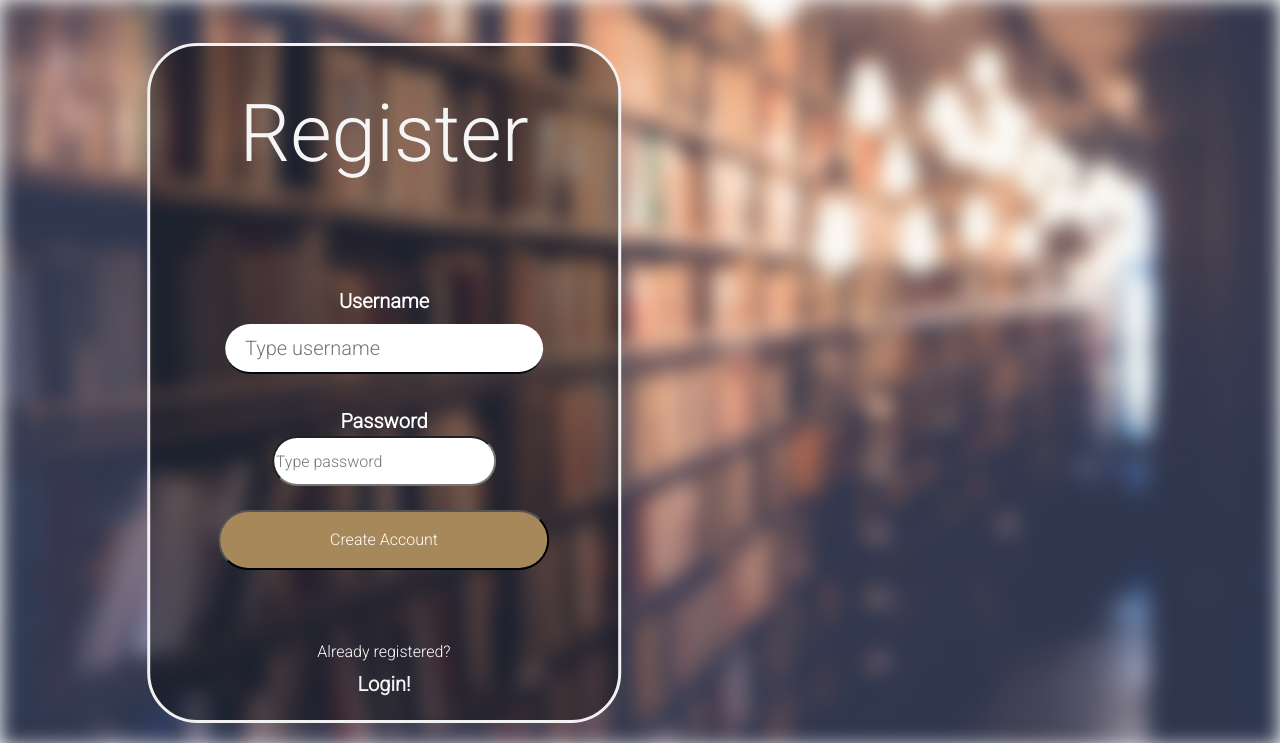
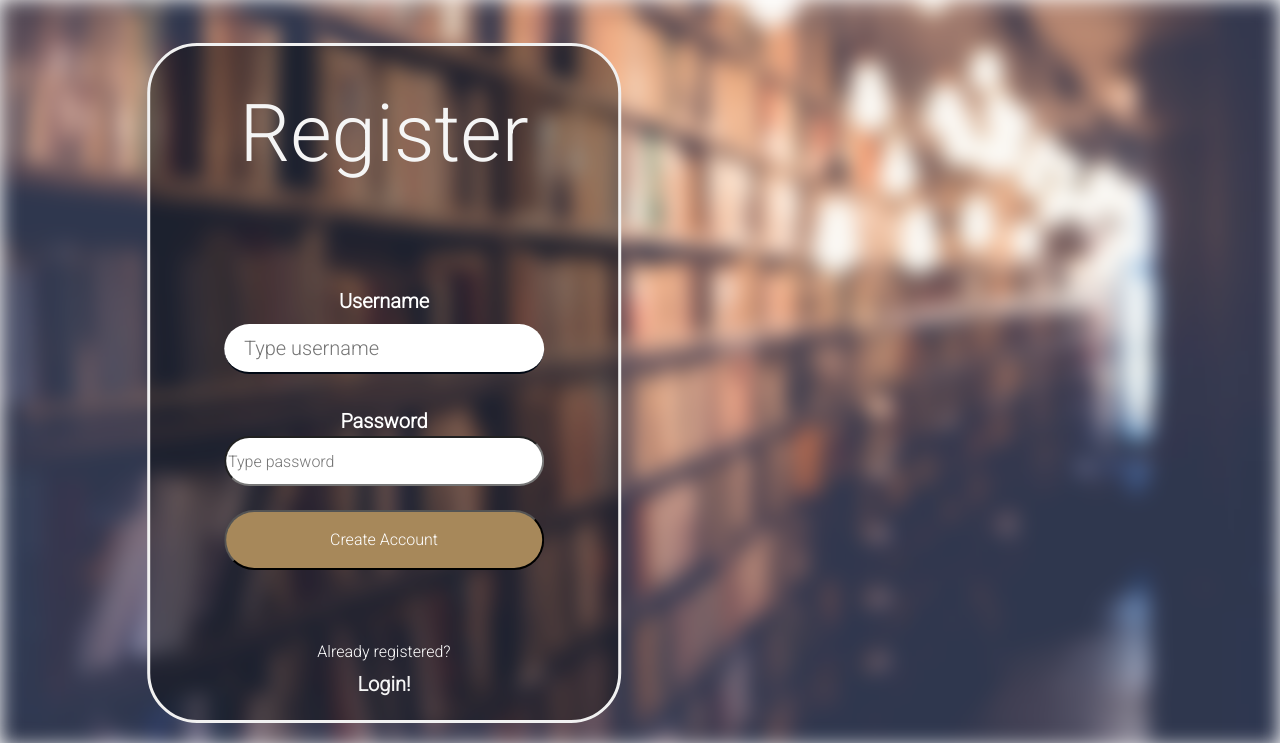
Before and after one commit to nvenkate-cyber/Review-Blog, a Flask app: page /register in a window 1280 px wide. Shown: the part 57-800 px from the top of the page. Run offline with Flask 2, Linux system fonts and the light colour scheme; some libraries are stand-ins or nearby versions.

Commit message:
Update main.css

```diff
--- a/app/static/styles/main.css
+++ b/app/static/styles/main.css
@@ -509,18 +509,18 @@ label{
     background: #a7885a;
     display: inline-block;
     padding: 10px 20px;
-    width: 125%;
+    width: 320px;
     height: 60px;
 }
 #username {
-  width: 120%;
+  width: 320px;
   height: 50px;
   background-color: white;
   border-radius: 30px;
 }
 
 #password {
-  width: 120%;
+  width: 320px;
   height: 50px;
   background-color: white;
   border-radius: 30px;
```
